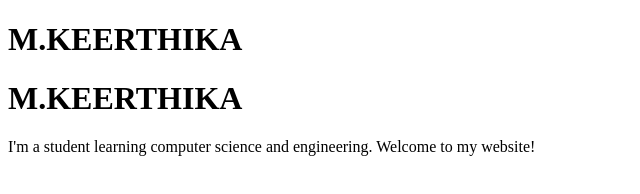
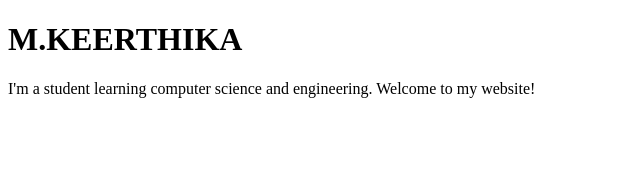
Before and after one commit to Keerthimano3/Keerthimano3.github.io, a plain HTML site: page index.html in a window 1280 px wide. Shown: the whole page, without its empty margins (0-640 px from the left). Drawn offline with Linux system fonts and the light colour scheme.

Commit message:
Update index.html

```diff
--- a/index.html
+++ b/index.html
@@ -7,5 +7,4 @@
 <h1>M.KEERTHIKA</h1>
 </body>
 </html>
-<h1>M.KEERTHIKA</h1>
 <p>I'm a student learning computer science and engineering. Welcome to my website!</p>
```
